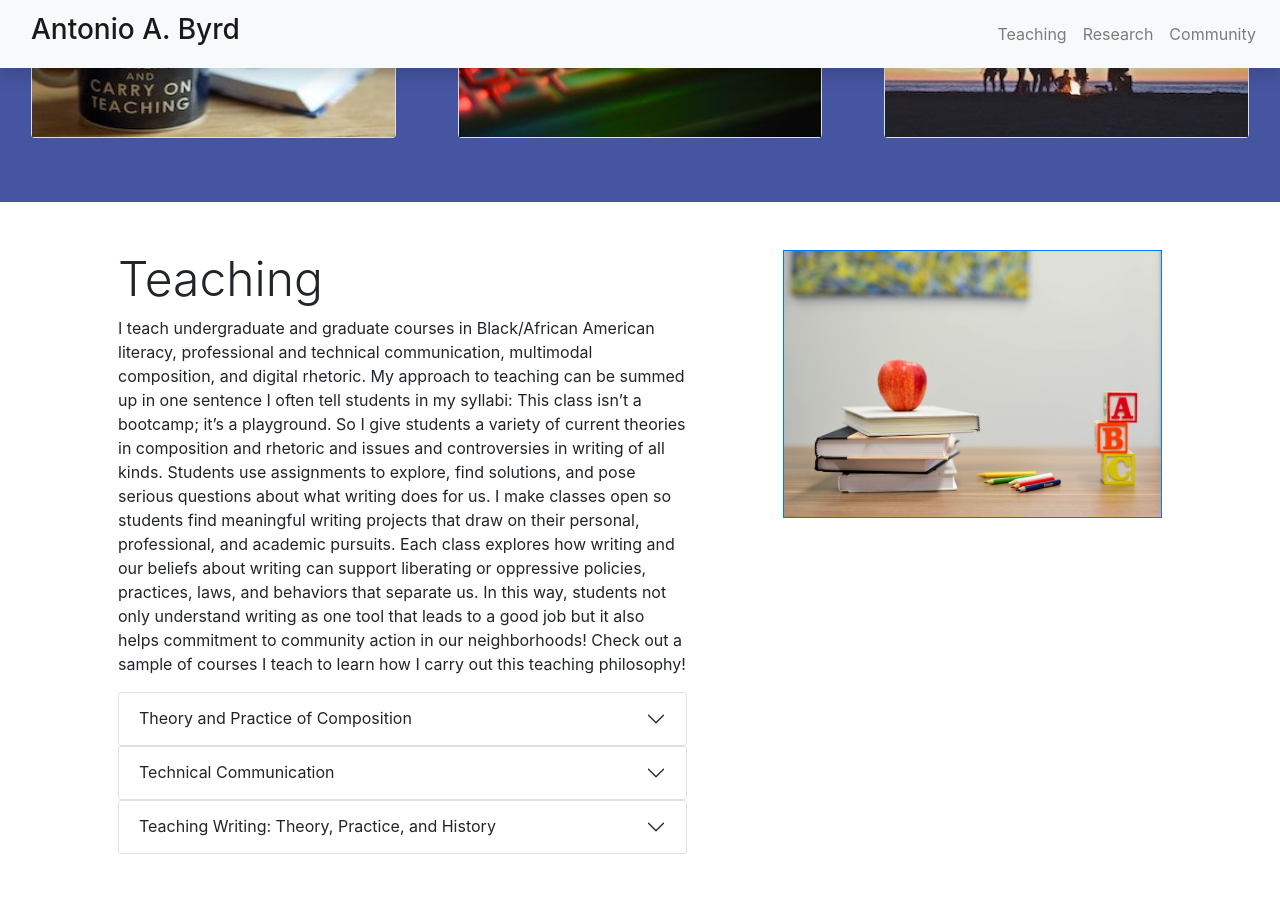
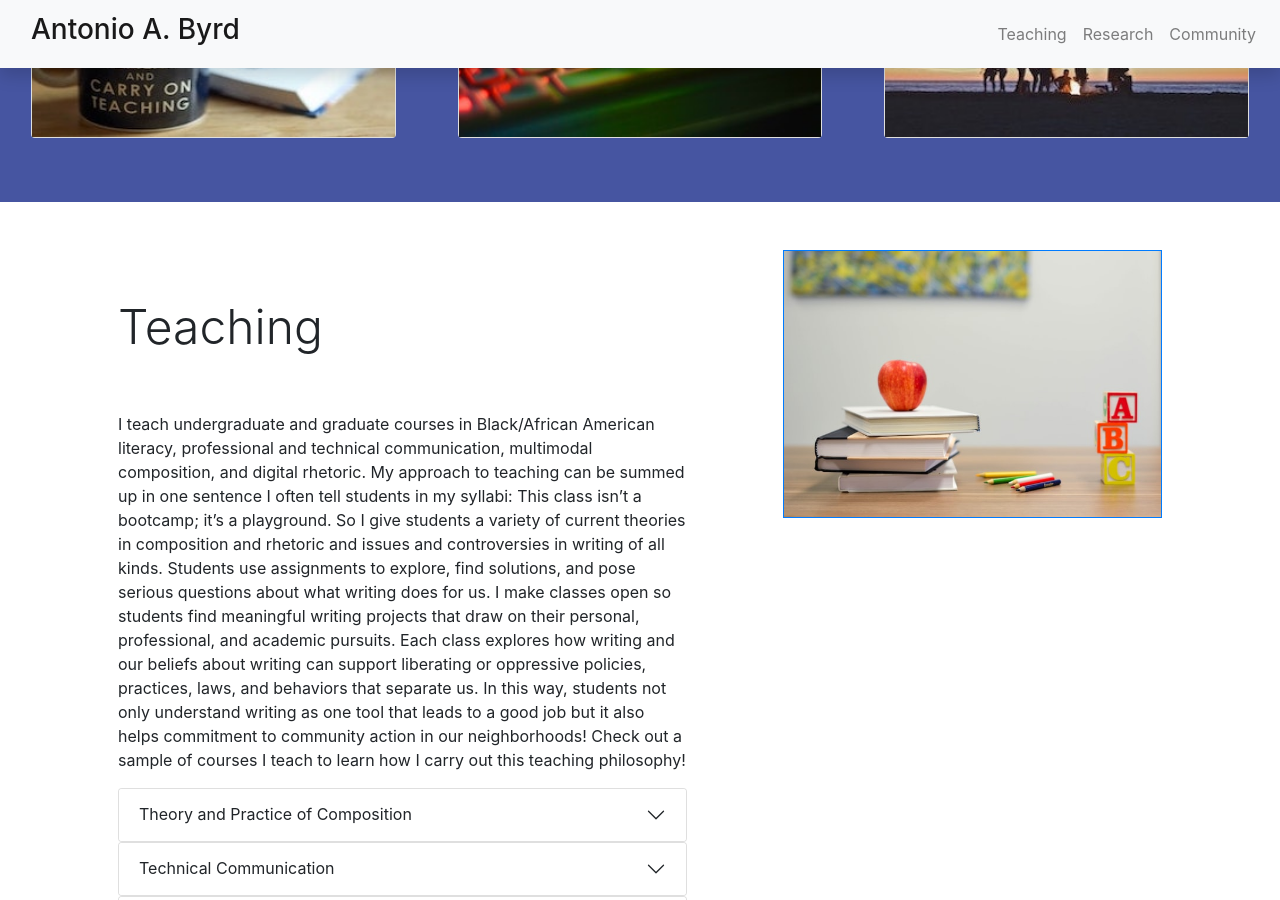
Before and after one commit to abyrd15/abyrd15.github.io, a Jekyll site: the page built from index.markdown, in a window 1280 px wide and 900 px high, scrolled down 1499 px. Built offline with Jekyll 4.4.1, drawn with Linux system fonts in a browser that asks for light colours; nearby versions of some CDN libraries.

Commit message:
Updated padding

```diff
--- a/_includes/home/section_teaching.html
+++ b/_includes/home/section_teaching.html
@@ -3,7 +3,7 @@
         <div class="container">
             <div class="row justify-content-center">
                 <div class="col-sm-7 p-5">
-                    <h1 class="display-5">Teaching</h1>
+                    <h1 class="display-5 py-5">Teaching</h1>
                     <p>I teach undergraduate and graduate courses in Black/African American literacy, professional and technical communication, multimodal composition, and digital rhetoric. My approach to teaching can be summed up in one sentence I often tell students in my syllabi: This class isn’t a bootcamp; it’s a playground. So I give students a variety of current theories in composition and rhetoric and issues and controversies in writing of all kinds. Students use assignments to explore, find solutions, and pose serious questions about what writing does for us. I make classes open so students find meaningful writing projects that draw on their personal, professional, and academic pursuits. Each class explores how writing and our beliefs about writing can support liberating or oppressive policies, practices, laws, and behaviors that separate us. In this way, students not only understand writing as one tool that leads to a good job but it also helps commitment to community action in our neighborhoods! Check out a sample of courses I teach to learn how I carry out this teaching philosophy!</p>
                         <div class="accordion" id="accordionExample">
                             <div class="accordion-item">
```
